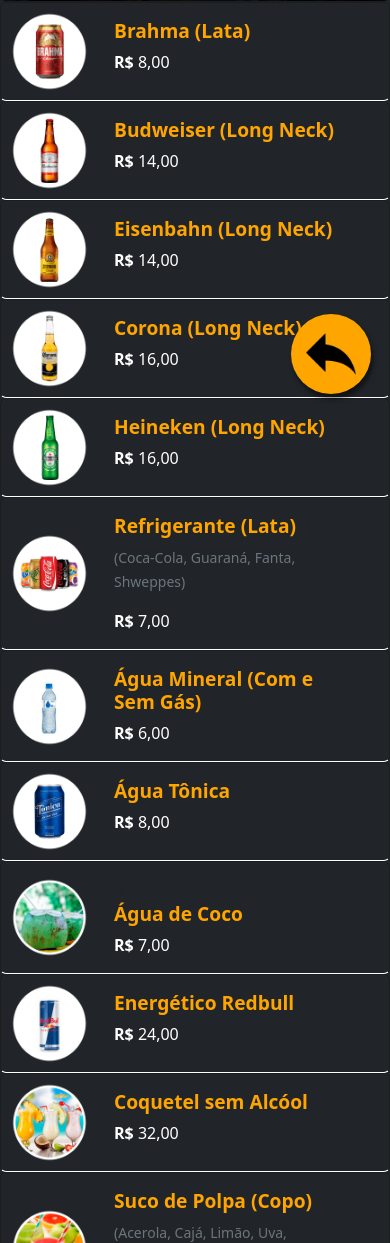
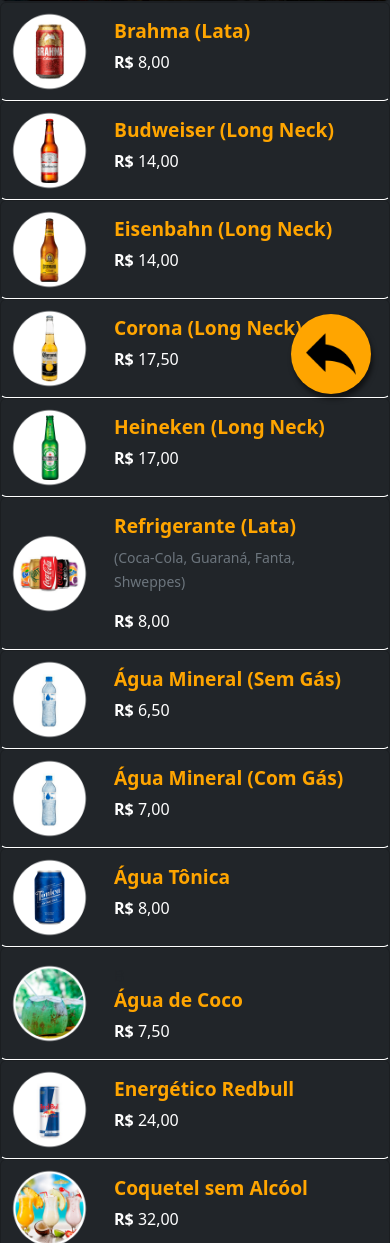
Before and after one commit to jjpmcavalcante/ilhaflutuante, a plain HTML site: page bebidas_na.html in a window 390 px wide. Shown: the part 382-1625 px from the top of the page. Drawn offline with Linux system fonts and the light colour scheme.

Commit message:
Ajustes de preço

```diff
--- a/bebidas_na.html
+++ b/bebidas_na.html
@@ -83,7 +83,7 @@
               <div class="col-md-8" style="width: 70%;">
                 <div class="card-body">
                   <h5 class="card-title title-card">Corona (Long Neck)</h5>
-                  <p class="card-text text-bg-dark"><strong>R$</strong> 16,00</p>
+                  <p class="card-text text-bg-dark"><strong>R$</strong> 17,50</p>
 
                 </div>
               </div>
@@ -98,7 +98,7 @@
               <div class="col-md-8" style="width: 70%;">
                 <div class="card-body">
                   <h5 class="card-title title-card">Heineken (Long Neck)</h5>
-                  <p class="card-text text-bg-dark"><strong>R$</strong> 16,00</p>
+                  <p class="card-text text-bg-dark"><strong>R$</strong> 17,00</p>
 
                 </div>
               </div>
@@ -115,7 +115,7 @@
                 <div class="card-body">
                   <h5 class="card-title title-card">Refrigerante (Lata)</h5>
                   <p class="card-text"><small class="text-muted">(Coca-Cola, Guaraná, Fanta, Shweppes)</small></p>
-                  <p class="card-text text-bg-dark mb-0"><strong>R$</strong> 7,00</p>
+                  <p class="card-text text-bg-dark mb-0"><strong>R$</strong> 8,00</p>
                 </div>
               </div>
             </div>
@@ -128,13 +128,29 @@
               </div>
               <div class="col-md-8" style="width: 70%;">
                 <div class="card-body">
-                  <h5 class="card-title title-card">Água Mineral (Com e Sem Gás)</h5>
-                  <p class="card-text text-bg-dark"><strong>R$</strong> 6,00</p>
+                  <h5 class="card-title title-card">Água Mineral (Sem Gás)</h5>
+                  <p class="card-text text-bg-dark"><strong>R$</strong> 6,50</p>
 
                 </div>
               </div>
             </div>
         </div>
+        <!--Fim Item-->
+
+        <div class="card  bg-dark" style="max-width: 100%; border-bottom: 1px solid white;">
+          <div class="row g-0">
+            <div class="col-md-4 p-2" style="width: 25%; display: flex; justify-content: center; align-items: center;">
+              <img src="img/elipse_mineral.png" class="img-fluid rounded-start" alt="Imagem Camarão ao Alho e Óleo">
+            </div>
+            <div class="col-md-8" style="width: 70%;">
+              <div class="card-body">
+                <h5 class="card-title title-card">Água Mineral (Com Gás)</h5>
+                <p class="card-text text-bg-dark"><strong>R$</strong> 7,00</p>
+
+              </div>
+            </div>
+          </div>
+      </div>
         <!--Fim Item-->
         <div class="card  bg-dark" style="max-width: 100%; border-bottom: 1px solid white;">
             <div class="row g-0">
@@ -159,7 +175,7 @@
               <div class="col-md-8" style="width: 70%;">
                 <div class="card-body">B
                   <h5 class="card-title title-card">Água de Coco</h5>
-                  <p class="card-text text-bg-dark"><strong>R$</strong> 7,00</p>
+                  <p class="card-text text-bg-dark"><strong>R$</strong> 7,50</p>
 
                 </div>
               </div>
```
Also changed, not shown: bebidas_drinks.html (+15 -0 lines), img/elipse_vinho_chileno.png (added).
